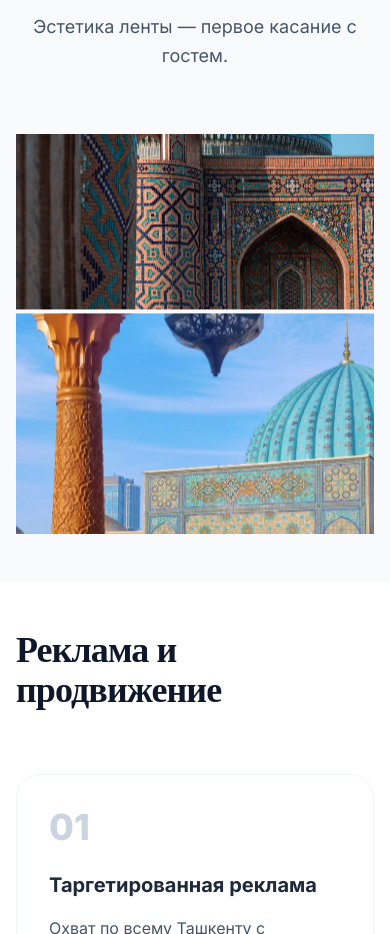
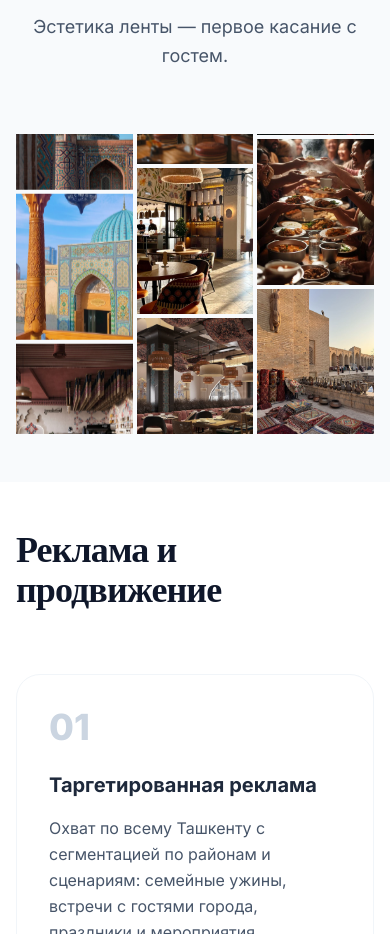
Before and after one commit to Tipo-Agency/kp.tipa.uz, a React (Vite) app: page /yangi-ozbekiston-restaurant in a window 390 px wide. Shown: the part 9880-10814 px from the top of the page. Built offline with nearby package versions, Linux system fonts and the light colour scheme; a web font is replaced by a local one.

Commit message:
Fix VisualGrid: keep 3 columns on mobile with smaller images

```diff
--- a/components/ProposalBlocks/VisualGrid.tsx
+++ b/components/ProposalBlocks/VisualGrid.tsx
@@ -35,7 +35,7 @@ const VisualGrid: React.FC<VisualGridProps> = ({ images }) => {
         </div>
 
         {/* Используем строгое деление на 3 колонки через grid-cols-3, убраны границы и тени */}
-        <div className="grid grid-cols-1 sm:grid-cols-2 md:grid-cols-3 gap-1 md:gap-2 h-[400px] sm:h-[500px] md:h-[700px] overflow-hidden relative max-w-4xl mx-auto w-full">
+        <div className="grid grid-cols-3 gap-1 md:gap-2 h-[300px] sm:h-[400px] md:h-[500px] lg:h-[700px] overflow-hidden relative max-w-full sm:max-w-2xl md:max-w-4xl mx-auto w-full">
 
           {/* Column 1 (Сделана значительно медленнее по просьбе пользователя) */}
           <div className="flex flex-col gap-1 md:gap-2 animate-scroll-vertical-slowest">
```
